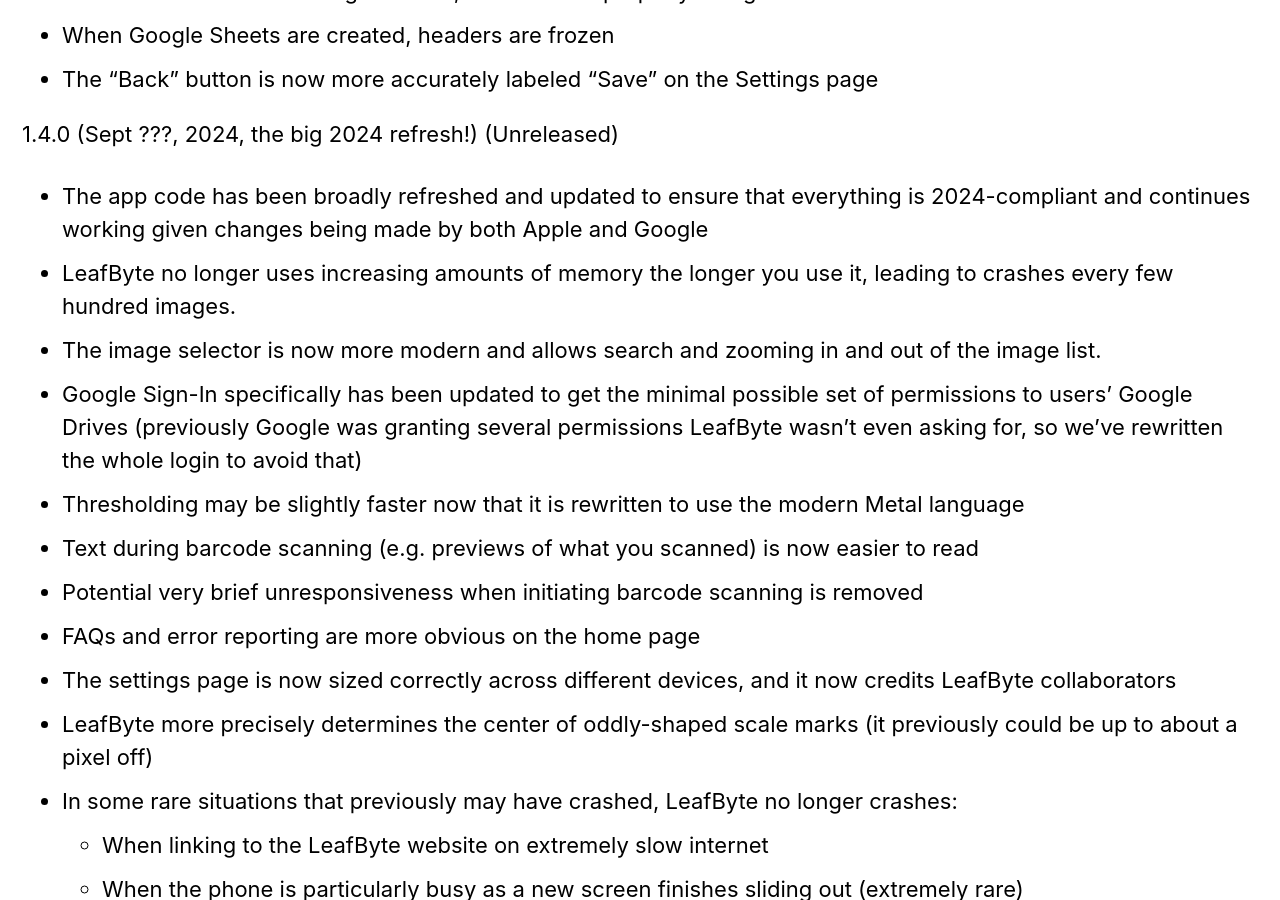
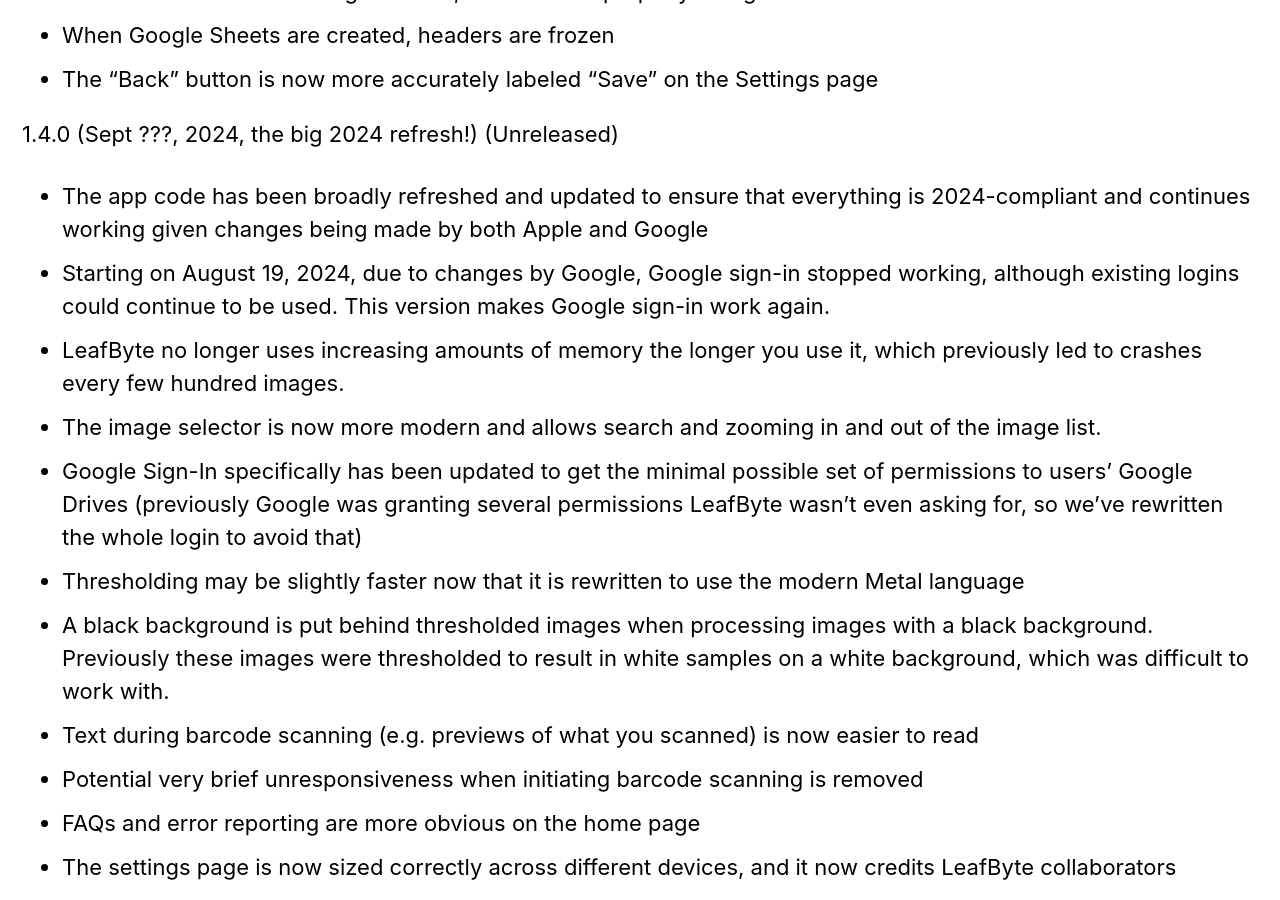
Before and after one commit to Zoegp/zoegp.github.io, a Jekyll site: the page built from leafbyte-faqs.md, in a window 1280 px wide and 900 px high, scrolled down 8724 px. Built offline with Jekyll 4.4.1, drawn with Linux system fonts in a browser that asks for light colours; cached includes are drawn as plain includes; nearby versions of some CDN libraries.

Commit message:
Update leafbyte-faqs.md

```diff
--- a/leafbyte-faqs.md
+++ b/leafbyte-faqs.md
@@ -157,10 +157,12 @@
 
 1.4.0 (Sept ???, 2024, the big 2024 refresh!) (Unreleased)
 * The app code has been broadly refreshed and updated to ensure that everything is 2024-compliant and continues working given changes being made by both Apple and Google
-* LeafByte no longer uses increasing amounts of memory the longer you use it, leading to crashes every few hundred images.
+* Starting on August 19, 2024, due to changes by Google, Google sign-in stopped working, although existing logins could continue to be used. This version makes Google sign-in work again.
+* LeafByte no longer uses increasing amounts of memory the longer you use it, which previously led to crashes every few hundred images.
 * The image selector is now more modern and allows search and zooming in and out of the image list.
 * Google Sign-In specifically has been updated to get the minimal possible set of permissions to users' Google Drives (previously Google was granting several permissions LeafByte wasn't even asking for, so we've rewritten the whole login to avoid that)
 * Thresholding may be slightly faster now that it is rewritten to use the modern Metal language
+* A black background is put behind thresholded images when processing images with a black background. Previously these images were thresholded to result in white samples on a white background, which was difficult to work with.
 * Text during barcode scanning (e.g. previews of what you scanned) is now easier to read
 * Potential very brief unresponsiveness when initiating barcode scanning is removed
 * FAQs and error reporting are more obvious on the home page
```
